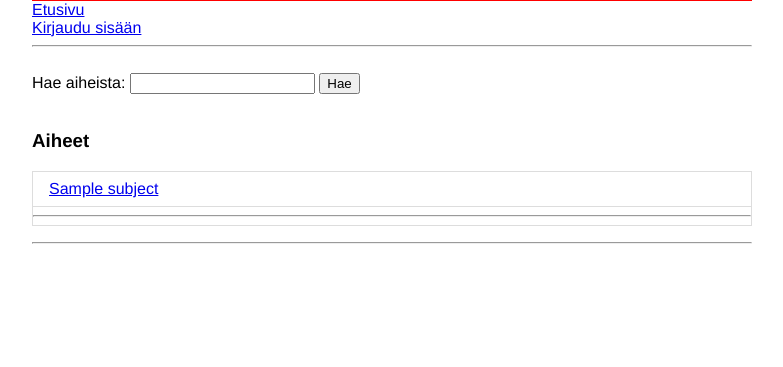
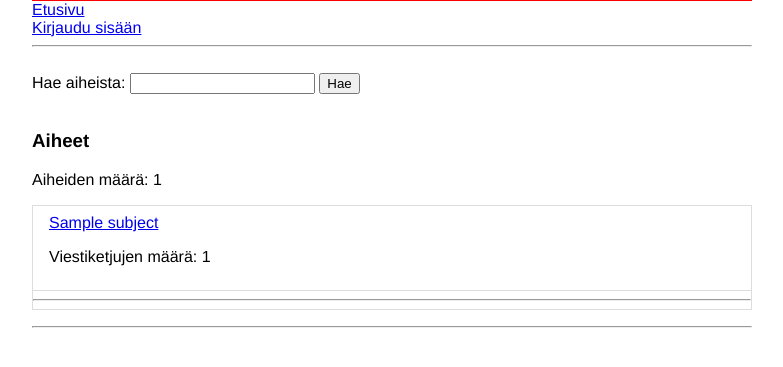
Before and after one commit to matiasnisula/keskustelusovellus, a Flask app: template templates/index.html in a window 1280 px wide. Shown: the part 287-654 px from the top of the page, without its empty margins (248-1031 px from the left). Run offline with Flask 2, Linux system fonts and the light colour scheme; the template is opened without the code that fills it: most values are stand-ins (such as "Sample title", 1, 10 or a date in 2020).

Commit message:
show subject counter and thread counter index.html

```diff
--- a/templates/index.html
+++ b/templates/index.html
@@ -21,13 +21,15 @@ Lisää uusi aihe: <br>
 {% endif %}
 <p>{{ error_message }}</p>
 <h3>Aiheet</h3>
+<p>Aiheiden määrä: {{ subject_count }}</p>
 <ul>
 {% for subject in subjects %}
-<li><a href="/subject/{{subject[0]}}"> {{ subject[1] }}</a></li>
+<li><a href="/subject/{{subject[0]}}"> {{ subject[1] }}</a>
+    <p>Viestiketjujen määrä: {{ subject.thread_count }}</p></li>
+
 {% if session.user_id %}
 <br>
 <!-- <a href="/delete/{{subject[0]}}"> Poista aihe</a> -->
-<br>
 {% endif %}
 <hr>
 {% endfor %}
```
